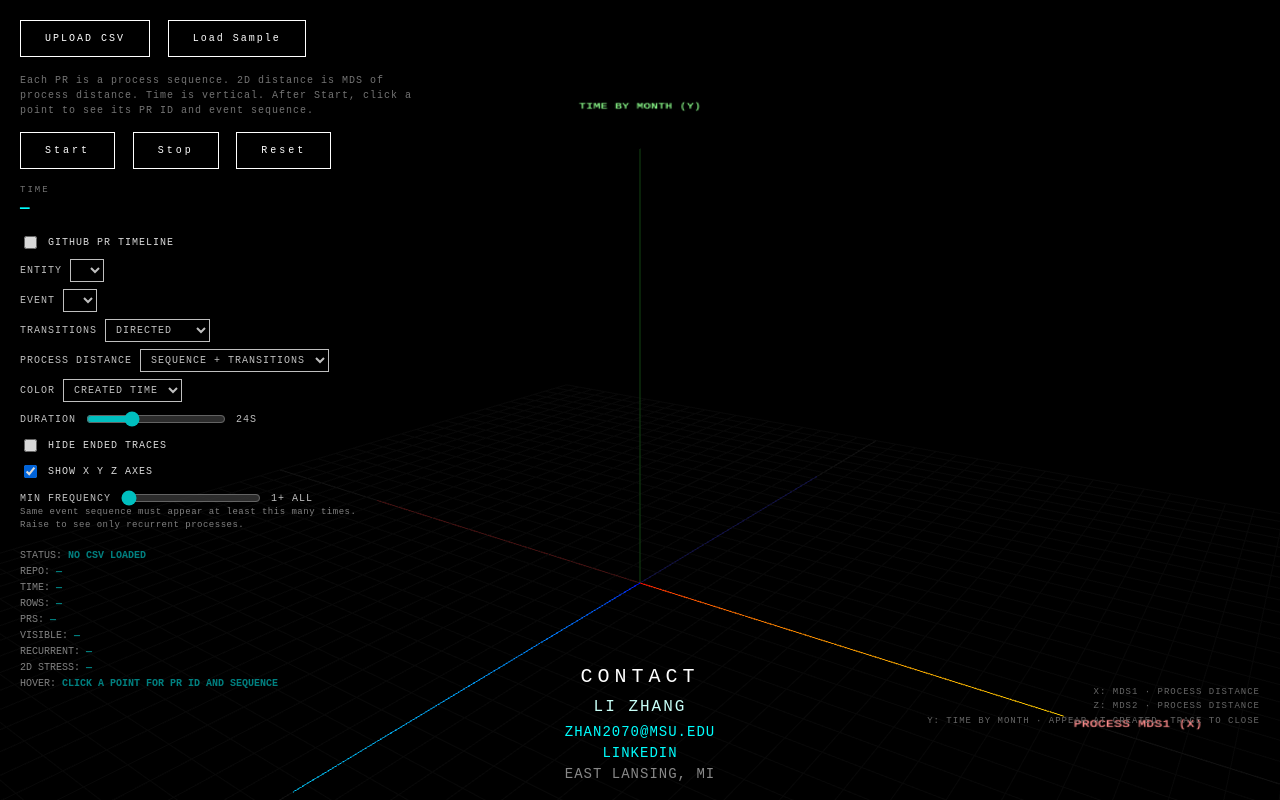
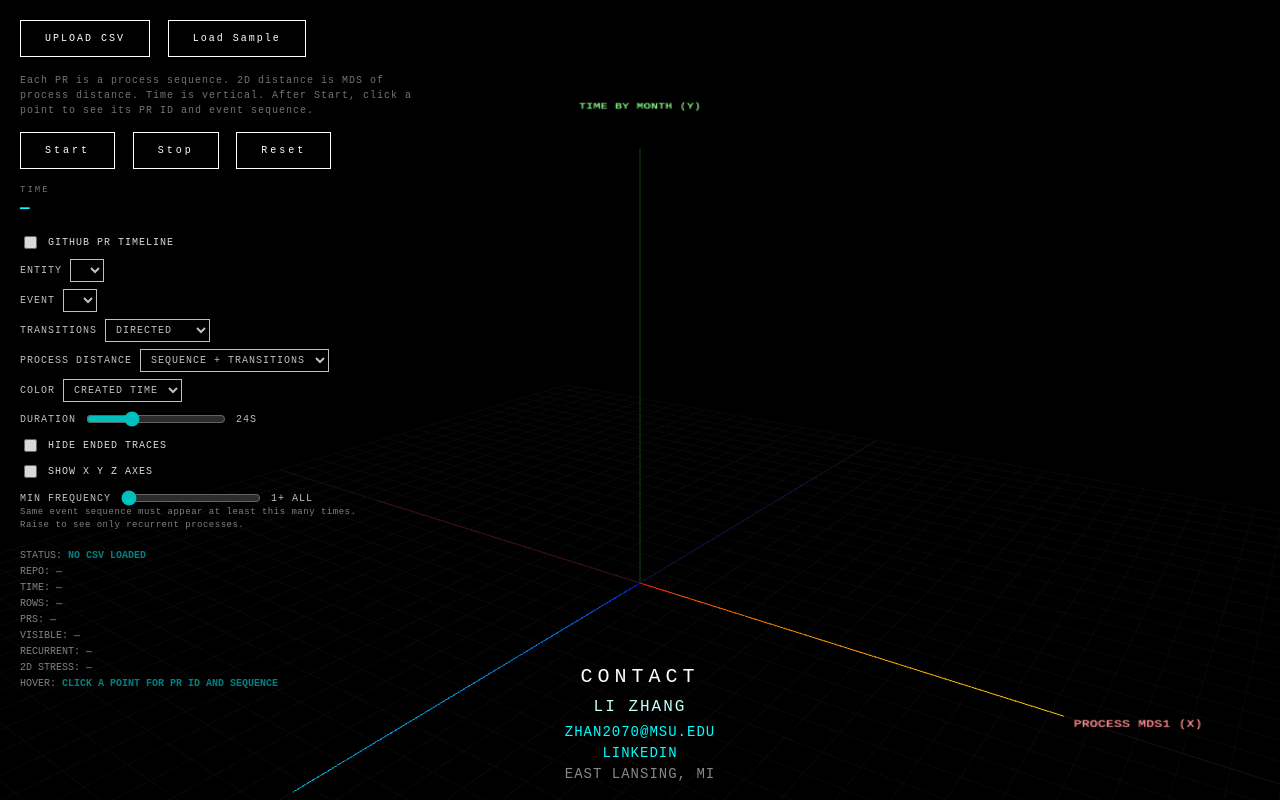
Before and after one commit to emeet-li/emeet-li.github.io, a website: page 3Dprocess/index.html in a window 1280 px wide. Drawn offline with nearby package versions, Linux system fonts and the light colour scheme; animation ran at ten frames a second.

Commit message:
Add files via upload

```diff
--- a/3Dprocess/index.html
+++ b/3Dprocess/index.html
@@ -59,7 +59,7 @@
       </div>
       <label>Duration <input id="duration" type="range" min="8" max="60" step="1" value="24" /> <span id="duration-value">24s</span></label>
       <label class="check"><input id="hide-ended" type="checkbox" /> Hide ended traces</label>
-      <label class="check"><input id="show-axes" type="checkbox" checked /> Show X Y Z axes</label>
+      <label class="check"><input id="show-axes" type="checkbox" /> Show X Y Z axes</label>
       <div id="freq-filter">
         <label>Min frequency
           <input id="min-freq" type="range" min="1" max="2" step="1" value="1" />
--- a/3Dprocess/plot.js
+++ b/3Dprocess/plot.js
@@ -104,7 +104,7 @@
     pointerDown: null,
     hideEnded: false,
     minFreq: 1,
-    showAxes: true,
+    showAxes: false,
   };
 
   const raycaster = new THREE.Raycaster();
```
